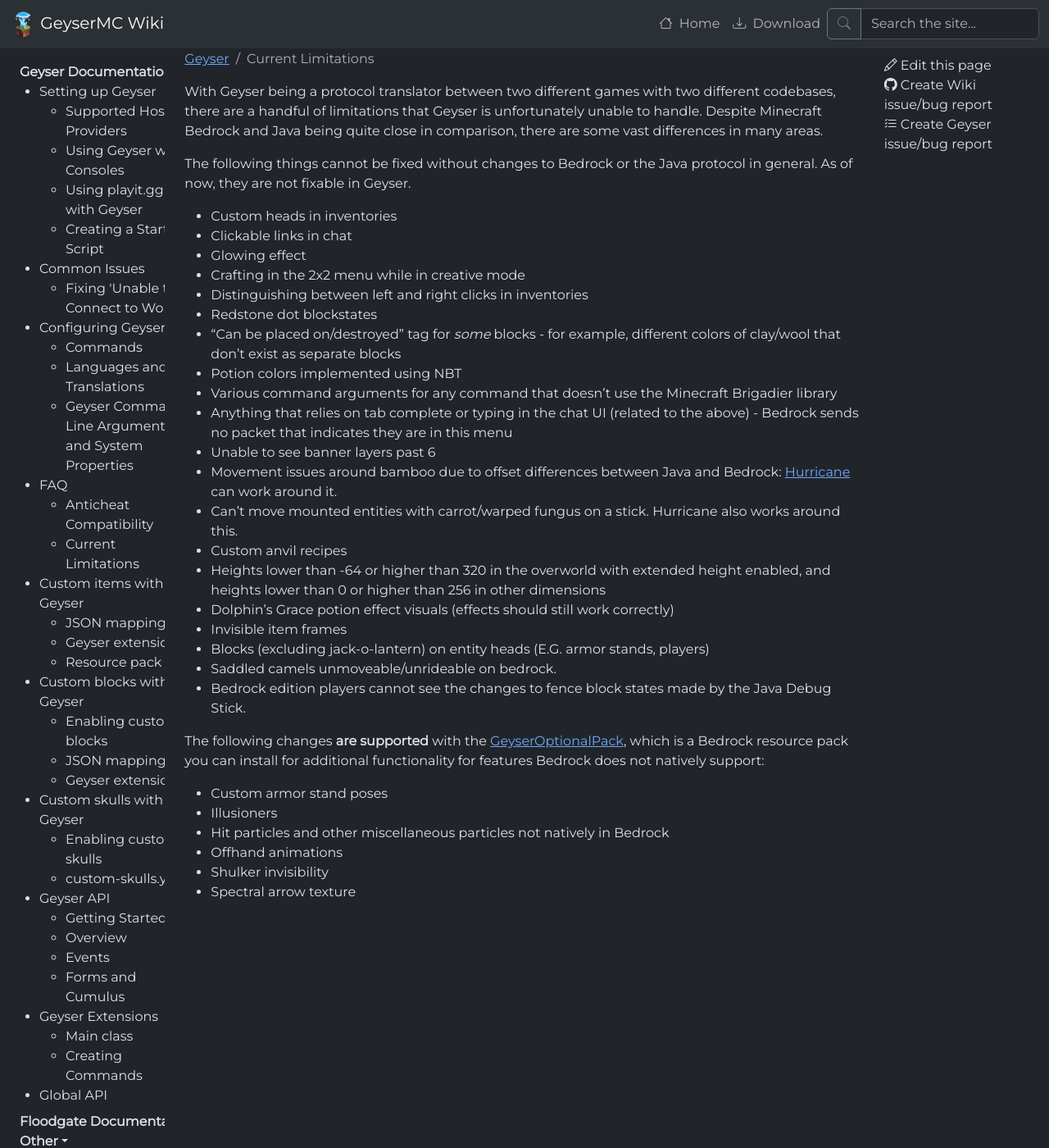
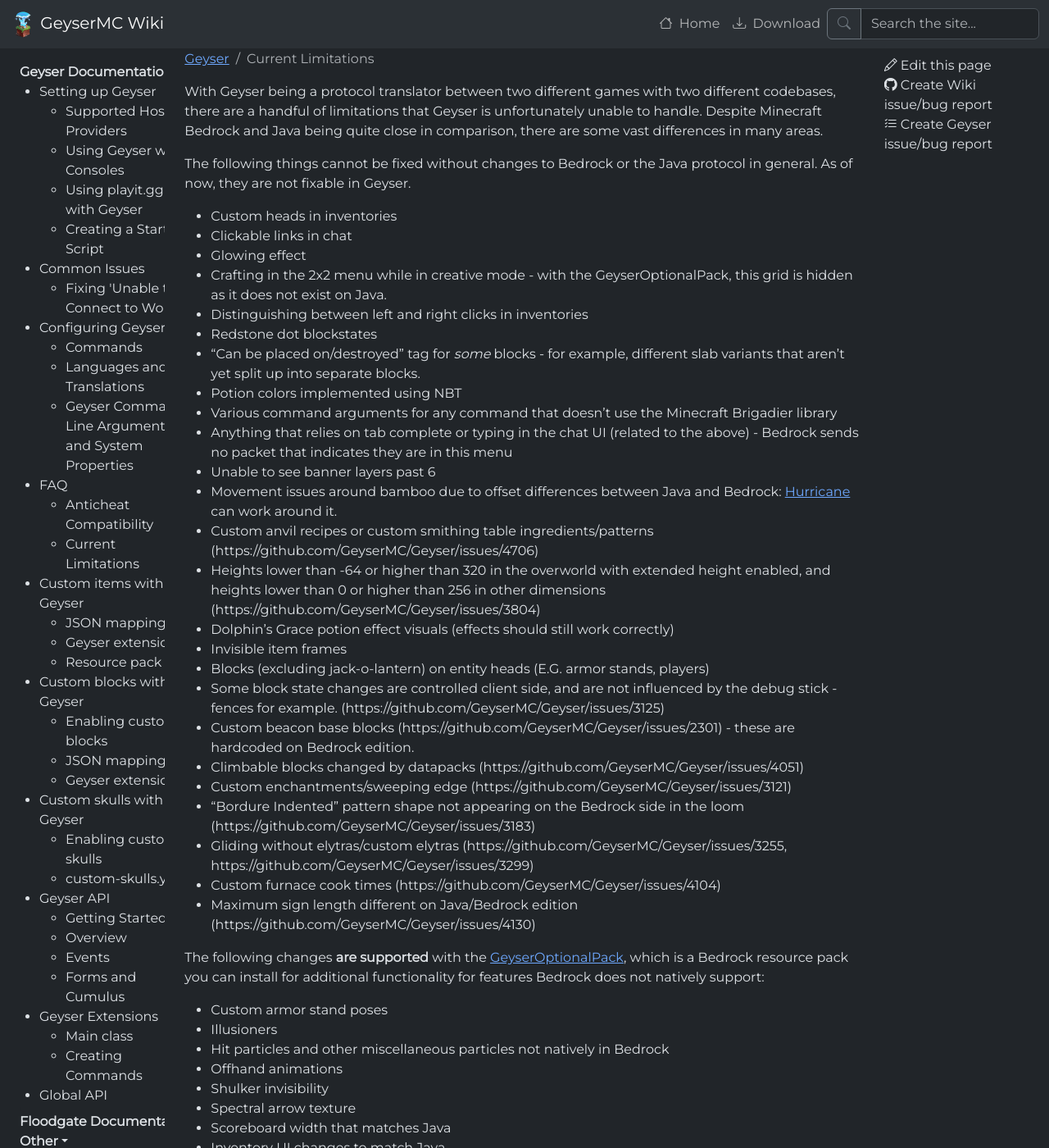
Before and after one commit to GeyserMC/GeyserWiki, a Jekyll site: the page built from _docs/geyser/current-limitations.md, in a window 1280 px wide and 1400 px high. Shown: the whole window at 82% size. Built offline with Jekyll 4.4.1, drawn with Linux system fonts in a browser that asks for light colours.

Commit message:
Update current limitations page (#277)

```diff
--- a/_docs/geyser/current-limitations.md
+++ b/_docs/geyser/current-limitations.md
@@ -9,23 +9,28 @@
 - Custom heads in inventories
 - Clickable links in chat
 - Glowing effect
-- Crafting in the 2x2 menu while in creative mode
+- Crafting in the 2x2 menu while in creative mode - with the GeyserOptionalPack, this grid is hidden as it does not exist on Java.
 - Distinguishing between left and right clicks in inventories
 - Redstone dot blockstates
-- "Can be placed on/destroyed" tag for *some* blocks - for example, different colors of clay/wool that don't exist as separate blocks
+- "Can be placed on/destroyed" tag for *some* blocks - for example, different slab variants that aren't yet split up into separate blocks.
 - Potion colors implemented using NBT
 - Various command arguments for any command that doesn't use the Minecraft Brigadier library
 - Anything that relies on tab complete or typing in the chat UI (related to the above) - Bedrock sends no packet that indicates they are in this menu
 - Unable to see banner layers past 6
 - Movement issues around bamboo due to offset differences between Java and Bedrock: [Hurricane](/other/hurricane) can work around it.
-- Can't move mounted entities with carrot/warped fungus on a stick. Hurricane also works around this.
-- Custom anvil recipes
-- Heights lower than -64 or higher than 320 in the overworld with extended height enabled, and heights lower than 0 or higher than 256 in other dimensions
+- Custom anvil recipes or custom smithing table ingredients/patterns (https://github.com/GeyserMC/Geyser/issues/4706)
+- Heights lower than -64 or higher than 320 in the overworld with extended height enabled, and heights lower than 0 or higher than 256 in other dimensions (https://github.com/GeyserMC/Geyser/issues/3804)
 - Dolphin's Grace potion effect visuals (effects should still work correctly)
 - Invisible item frames
 - Blocks (excluding jack-o-lantern) on entity heads (E.G. armor stands, players)
-- Saddled camels unmoveable/unrideable on bedrock.
-- Bedrock edition players cannot see the changes to fence block states made by the Java Debug Stick.
+- Some block state changes are controlled client side, and are not influenced by the debug stick - fences for example. (https://github.com/GeyserMC/Geyser/issues/3125)
+- Custom beacon base blocks (https://github.com/GeyserMC/Geyser/issues/2301) - these are hardcoded on Bedrock edition.
+- Climbable blocks changed by datapacks (https://github.com/GeyserMC/Geyser/issues/4051)
+- Custom enchantments/sweeping edge (https://github.com/GeyserMC/Geyser/issues/3121)
+- "Bordure Indented" pattern shape not appearing on the Bedrock side in the loom (https://github.com/GeyserMC/Geyser/issues/3183)
+- Gliding without elytras/custom elytras (https://github.com/GeyserMC/Geyser/issues/3255, https://github.com/GeyserMC/Geyser/issues/3299)
+- Custom furnace cook times (https://github.com/GeyserMC/Geyser/issues/4104)
+- Maximum sign length different on Java/Bedrock edition (https://github.com/GeyserMC/Geyser/issues/4130)
 
 The following changes **are supported** with the [GeyserOptionalPack](/other/geyseroptionalpack/), which is a Bedrock resource pack you can install for additional functionality for features Bedrock does not natively support:
 - Custom armor stand poses
@@ -34,3 +39,5 @@
 - Offhand animations
 - Shulker invisibility
 - Spectral arrow texture
+- Scoreboard width that matches Java
+- Inventory UI changes to match Java
```
